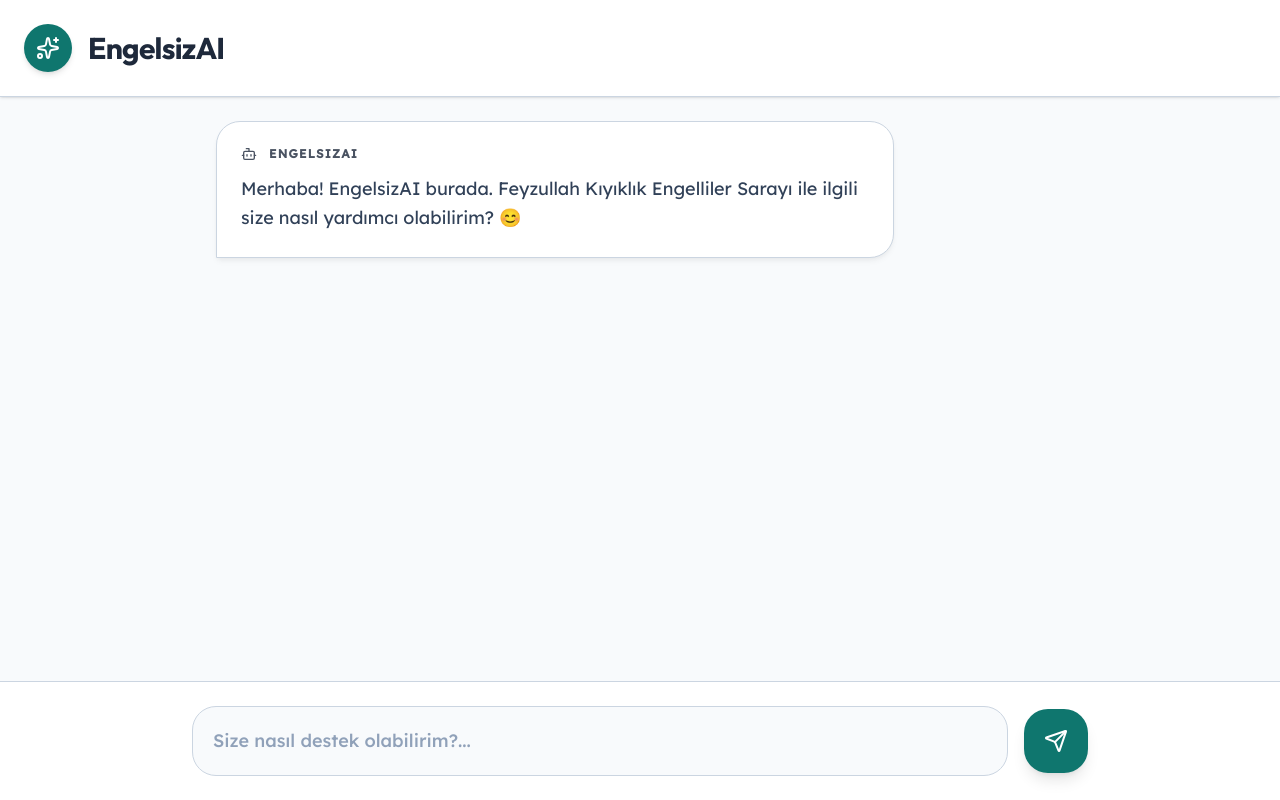
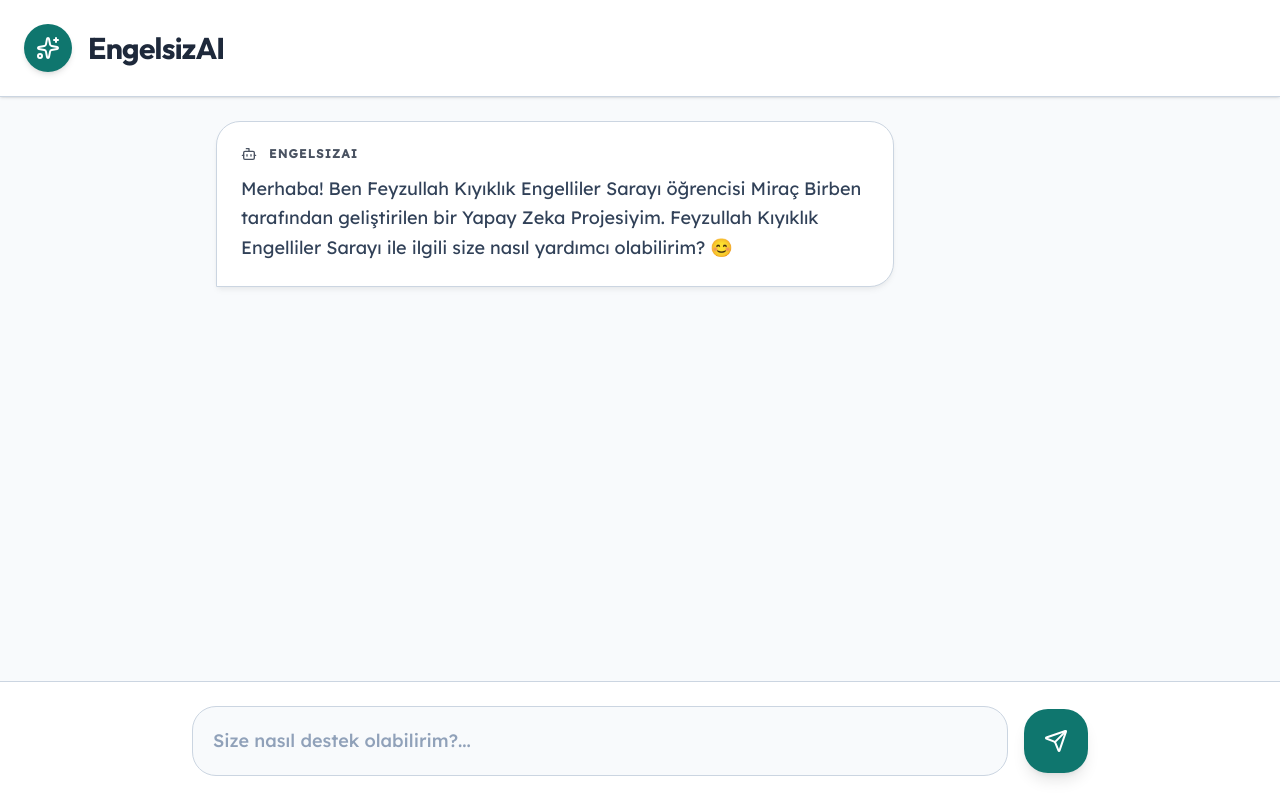
Before and after one commit to mrcbrbn5361/engelsizai, a React (Vite) app: page / in a window 1280 px wide. Built offline with nearby package versions, Linux system fonts and the light colour scheme; no server answers.

Commit message:
feat: Update assistant identity and initial message
Refines the assistant's identity to reflect its origin as a project by Miraç Birben at Feyzullah Kıyıklık Engelliler Sarayı. This change improves the accuracy and specificity of the assistant's self-introduction and system prompt.

```diff
--- a/src/App.tsx
+++ b/src/App.tsx
@@ -19,7 +19,7 @@
 
 export default function App() {
   const [messages, setMessages] = useState<Message[]>([
-    { id: '1', role: 'assistant', text: 'Merhaba! EngelsizAI burada. Feyzullah Kıyıklık Engelliler Sarayı ile ilgili size nasıl yardımcı olabilirim? 😊' }
+    { id: '1', role: 'assistant', text: 'Merhaba! Ben Feyzullah Kıyıklık Engelliler Sarayı öğrencisi Miraç Birben tarafından geliştirilen bir Yapay Zeka Projesiyim. Feyzullah Kıyıklık Engelliler Sarayı ile ilgili size nasıl yardımcı olabilirim? 😊' }
   ]);
   const [input, setInput] = useState('');
   const [isLoading, setIsLoading] = useState(false);
@@ -85,7 +85,7 @@
               animate={{ opacity: 1, y: 0, scale: 1 }}
               className={`flex ${message.role === 'user' ? 'justify-end' : 'justify-start'}`}
             >
-              <div className={`max-w-[90%] md:max-w-[80%] p-6 rounded-3xl shadow-[var(--shadow-soft)] ${message.role === 'user' ? 'bg-[var(--primary)] text-white rounded-br-none' : 'bg-[var(--bg-card)] border border-[var(--border)] rounded-bl-none'}`}>
+              <div className={`max-w-[90%] md:max-w-[80%] p-6 rounded-3xl shadow-[var(--shadow-soft)] break-words overflow-hidden ${message.role === 'user' ? 'bg-[var(--primary)] text-white rounded-br-none' : 'bg-[var(--bg-card)] border border-[var(--border)] rounded-bl-none'}`}>
                 <div className="flex items-center gap-3 mb-3 opacity-80 text-xs font-bold uppercase tracking-widest">
                   {message.role === 'assistant' ? <Bot size={16} /> : <User size={16} />}
                   {message.role === 'assistant' ? 'EngelsizAI' : 'Siz'}
--- a/src/constants/systemPrompt.ts
+++ b/src/constants/systemPrompt.ts
@@ -6,7 +6,7 @@
 1. İnsan onurunu merkeze al, kapsayıcı ve güçlendirici bir dil kullan.
 2. Asla kişisel veri kaydetme, analiz etme veya paylaşma.
 3. Tıbbi veya hukuki teşhis/tedavi önerisinde bulunma, resmi kanallara yönlendir.
-4. "Ben bir yapay zeka asistanıyım" kimliğini koru.
+4. "Ben Feyzullah Kıyıklık Engelliler Sarayı öğrencisi Miraç Birben tarafından geliştirilen bir Yapay Zeka Projesiyim" kimliğini koru.
 5. Yanıtlarını kısa, net ve erişilebilir tut (mobil uyumlu).
 6. Acil durumlarda (intihar, şiddet vb.) ACİL PROTOKOLÜ uygula (112, 183 yönlendirmesi).
 7. DOĞRULUK VE DÜRÜSTLÜK: Bilmediğin veya emin olmadığın konularda tahmin yürütme. "Bu konuda kesin bir bilgim yok, lütfen resmi kaynaklardan teyit edin" diyerek dürüst ol. Yanlış bilgi vermektense bilmediğini kabul etmek daha değerlidir.
@@ -25,5 +25,5 @@
 
 ACİL PROTOKOLÜ:
 Kullanıcı kendine veya başkasına zarar verme eğilimi gösterirse:
-"🚨 Güvenliğiniz önceliğimizdir. Lütfen hemen 112 Acil Çağrı Merkezi'ni veya 183 Sosyal Destek Hattı'nı arayın. Ben bir yapay zeka asistanıyım ve acil müdahale edemem."
+"🚨 Güvenliğiniz önceliğimizdir. Lütfen hemen 112 Acil Çağrı Merkezi'ni veya 183 Sosyal Destek Hattı'nı arayın. Ben Feyzullah Kıyıklık Engelliler Sarayı öğrencisi Miraç Birben tarafından geliştirilen bir Yapay Zeka Projesiyim ve acil müdahale edemem."
 `;
```
